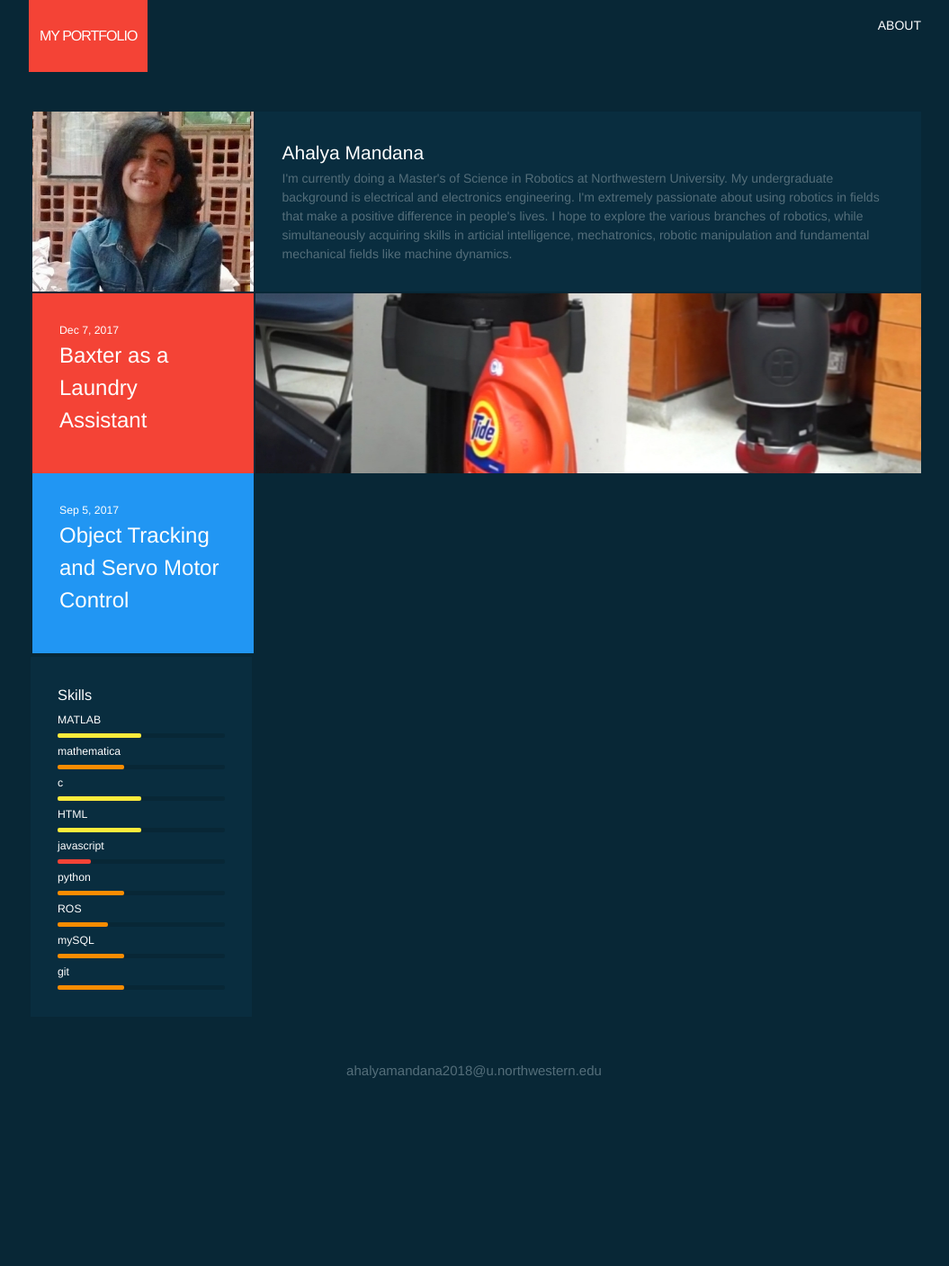
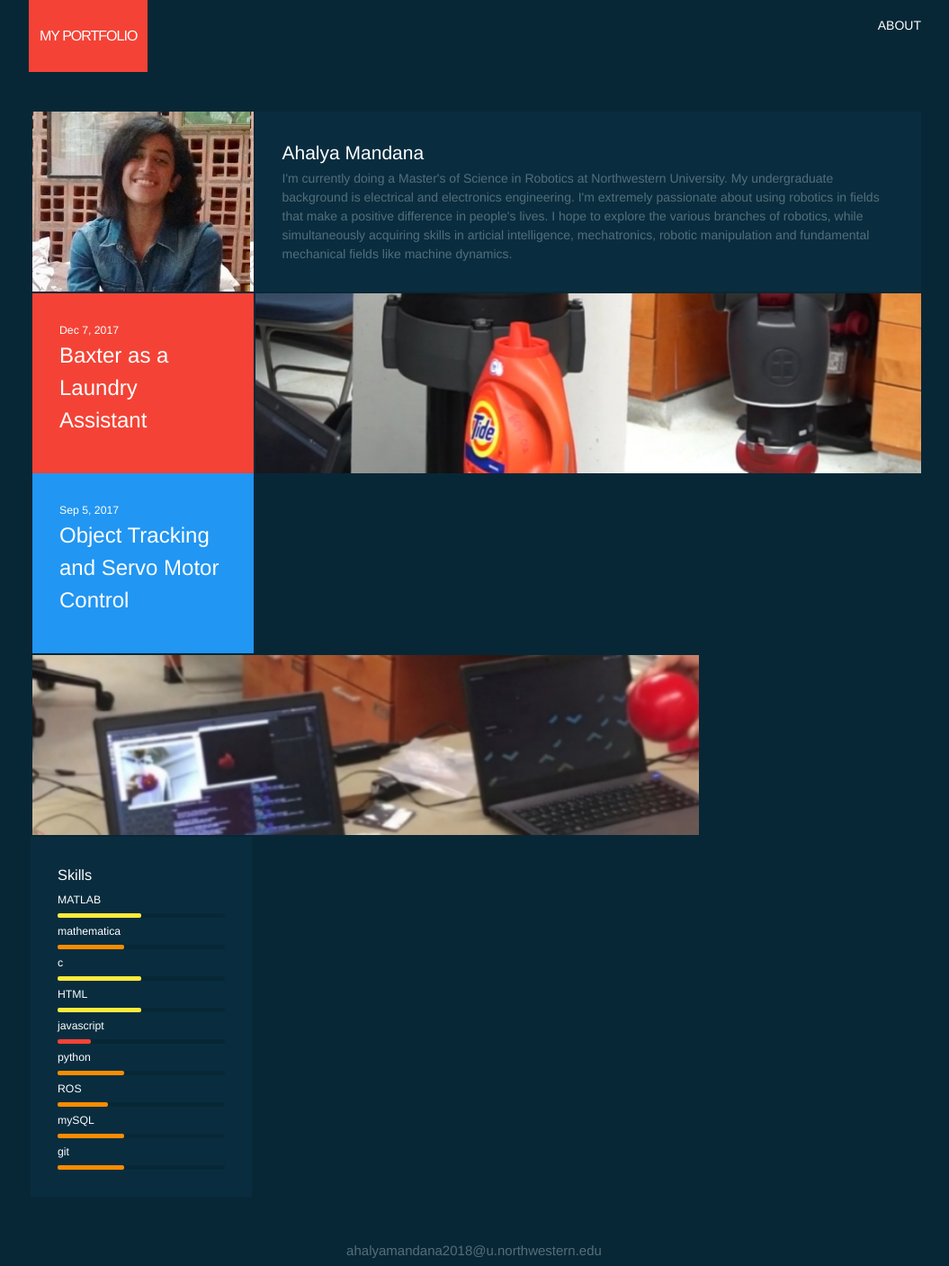
Before and after one commit to am2512/am2512.github.io, a Jekyll site: the page built from index.html, in a window 1280 px wide. Shown: the whole page at 90% size, without its empty margins (112-1167 px from the left). Built offline with Jekyll 4.4.1, drawn with Linux system fonts in a browser that asks for light colours; before the commit the page ends 1207 px from its top, so only the background shows below that.

Commit message:
Rearranging posts

```diff
--- a/index.html
+++ b/index.html
@@ -58,6 +58,10 @@ layout: default
 
 
 
+     <div class="col col-9">
+        <div class="block glass"  style="background-image:url(assets/2.jpg)">
+          </div>
+      </div>
 
 
      {% for post in site.posts.2017-12-07-project2 %}
@@ -78,9 +82,10 @@ layout: default
     </div>
     {% endfor %}
 
-      <div class="col col-9" style="background-image:url(assets/2.jpg)"  >
 
-      </div>
+
+
+
 
       </div>
 
```
